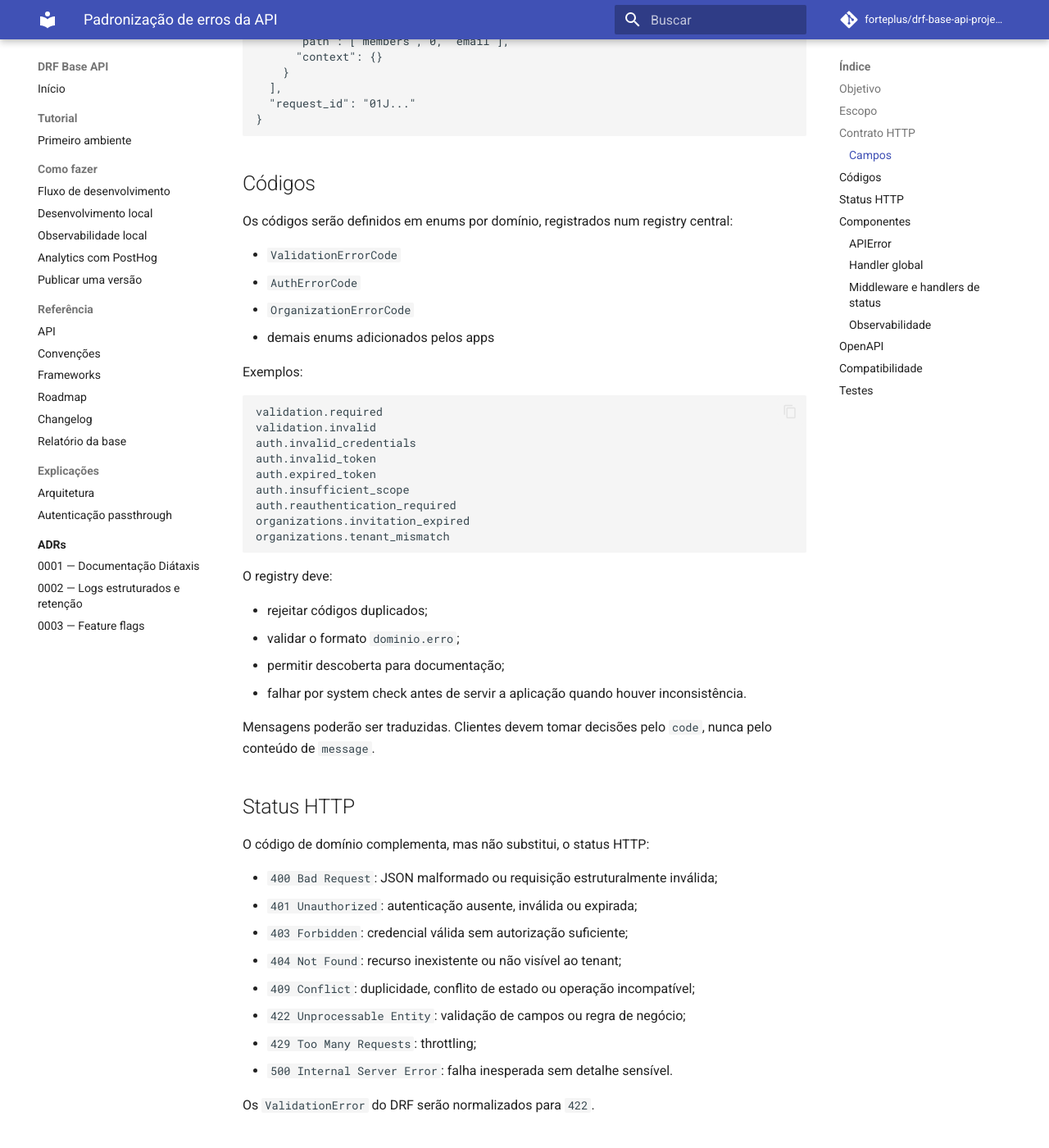
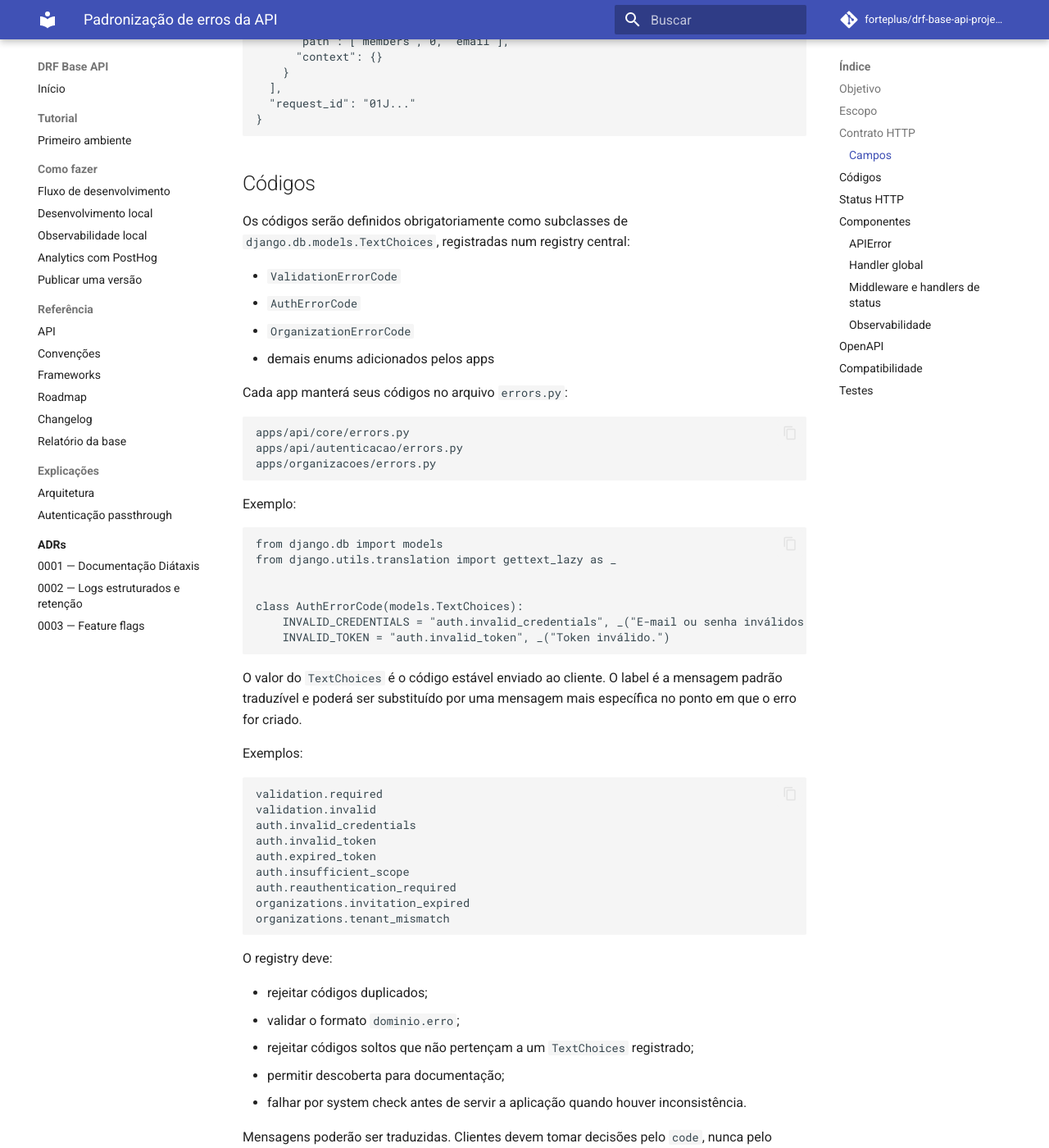
Before and after one commit to davisilvarafacho/django-api-startup-template, an MkDocs documentation site: the page built from docs/superpowers/specs/2026-07-28-api-errors-design.md, in a window 1280 px wide and 1400 px high, scrolled down 1662 px. Shown: the whole window at 82% size. Built offline with MkDocs 1.6.1 and Material for MkDocs 9.7.7, drawn with Linux system fonts in a browser that asks for light colours; comment, search, counter and statistics services are not loaded; some of the changed text lies outside the part shown.

Commit message:
docs: standardize error code declarations

````diff
--- a/docs/superpowers/specs/2026-07-28-api-errors-design.md
+++ b/docs/superpowers/specs/2026-07-28-api-errors-design.md
@@ -77,13 +77,37 @@ Exemplo de validação aninhada:
 
 ## Códigos
 
-Os códigos serão definidos em enums por domínio, registrados num registry
-central:
+Os códigos serão definidos obrigatoriamente como subclasses de
+`django.db.models.TextChoices`, registradas num registry central:
 
 - `ValidationErrorCode`
 - `AuthErrorCode`
 - `OrganizationErrorCode`
 - demais enums adicionados pelos apps
+
+Cada app manterá seus códigos no arquivo `errors.py`:
+
+```text
+apps/api/core/errors.py
+apps/api/autenticacao/errors.py
+apps/organizacoes/errors.py
+```
+
+Exemplo:
+
+```python
+from django.db import models
+from django.utils.translation import gettext_lazy as _
+
+
+class AuthErrorCode(models.TextChoices):
+    INVALID_CREDENTIALS = "auth.invalid_credentials", _("E-mail ou senha inválidos.")
+    INVALID_TOKEN = "auth.invalid_token", _("Token inválido.")
+```
+
+O valor do `TextChoices` é o código estável enviado ao cliente. O label é a
+mensagem padrão traduzível e poderá ser substituído por uma mensagem mais
+específica no ponto em que o erro for criado.
 
 Exemplos:
 
@@ -103,6 +127,7 @@ O registry deve:
 
 - rejeitar códigos duplicados;
 - validar o formato `dominio.erro`;
+- rejeitar códigos soltos que não pertençam a um `TextChoices` registrado;
 - permitir descoberta para documentação;
 - falhar por system check antes de servir a aplicação quando houver
   inconsistência.
@@ -131,7 +156,7 @@ Os `ValidationError` do DRF serão normalizados para `422`.
 
 Exceção base para erros deliberados da aplicação. Deve receber:
 
-- código registrado;
+- membro de um `TextChoices` registrado;
 - status HTTP;
 - mensagem traduzível;
 - campo/caminho opcionais;
````
Also changed, not shown: docs/superpowers/specs/2026-07-28-auth-tokens-api-keys-design.md (+5 -0 lines).
